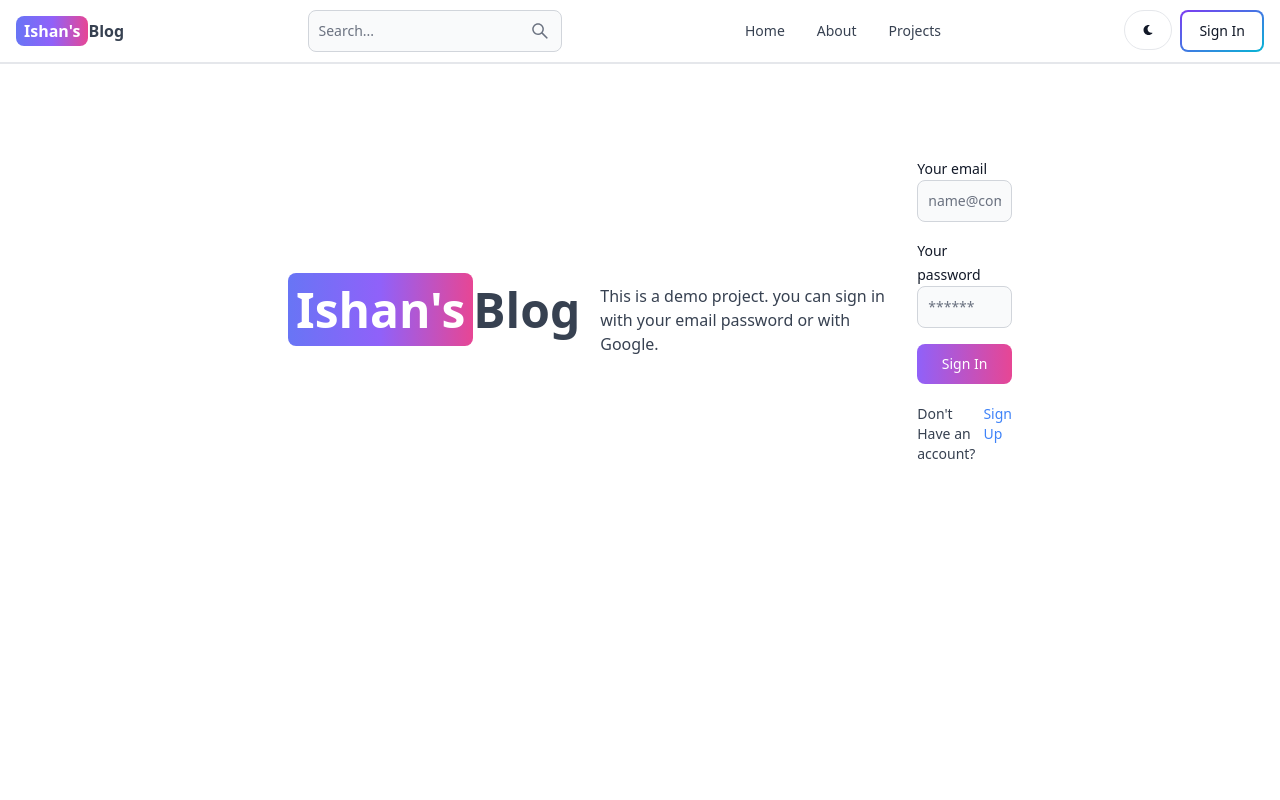
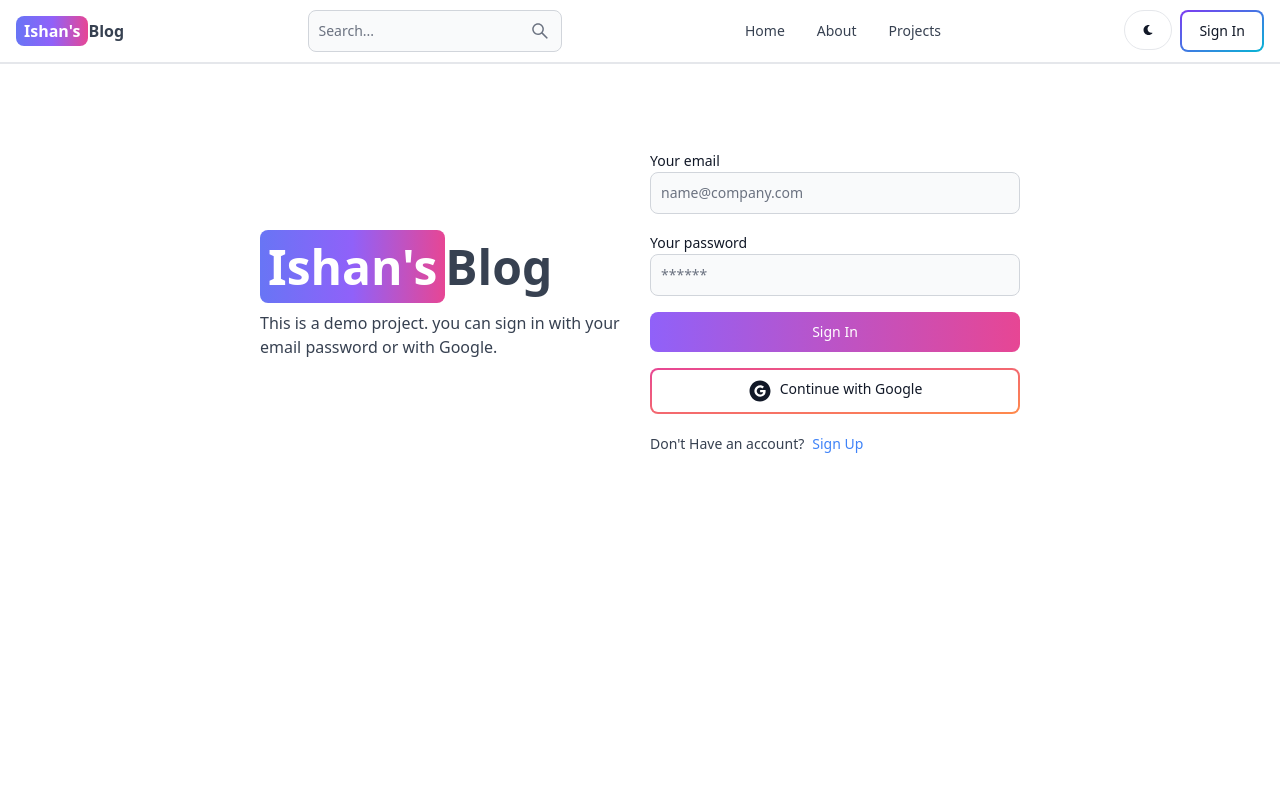
Before and after one commit to ILakshitha/Bloggeer-web-App, a React (Vite) app in the folder client/: page /sign-in in a window 1280 px wide. Shown: the top 800 px of the page. Built offline with nearby package versions, Linux system fonts and the light colour scheme; no server answers.

Commit message:
edit some UI Changers

```diff
--- a/client/src/pages/SignUp.jsx
+++ b/client/src/pages/SignUp.jsx
@@ -55,7 +55,7 @@ export default function SignUp() {
 
 
         {/*left*/}
-        <div className='flex-1'></div>
+        <div className='flex-1'>
         <Link to="/" className='font-bold dark:text-white text-5xl'>
 
           <span className="px-2 py-1 bg-gradient-to-r from-indigo-500 via-purple-500 to-pink-500 rounded-lg text-white">
@@ -68,7 +68,7 @@ export default function SignUp() {
          password or with Google.
 
         </p>
-
+        </div>
 
 
         {/*right*/}
--- a/client/src/pages/Signin.jsx
+++ b/client/src/pages/Signin.jsx
@@ -4,6 +4,7 @@ import { useState } from 'react';
 import { Link,useNavigate } from 'react-router-dom';
 import { useDispatch, useSelector} from 'react-redux';
 import { signInStart,signInSuccess,signInFailure } from '../redux/user/userSlice';
+import OAuth from '../component/OAuth';
 
 export default function SignIn() {
 
@@ -50,11 +51,11 @@ export default function SignIn() {
    };
   return (
     <div className='min-h-screen mt-20'>
-      <div className='flex p-3 max-w-3xl mx-auto flex-col md:flex-row md:items-center gap-5'>
+      <div className='flex p-1 max-w-3xl mx-auto flex-col md:flex-row md:items-center gap-5'>
 
 
         {/*left*/}
-        <div className='flex-1'></div>
+        <div className='flex-1'>
         <Link to="/" className='font-bold dark:text-white text-5xl'>
 
           <span className="px-2 py-1 bg-gradient-to-r from-indigo-500 via-purple-500 to-pink-500 rounded-lg text-white">
@@ -68,6 +69,7 @@ export default function SignIn() {
          or with Google.
 
         </p>
+        </div>
 
 
 
@@ -101,6 +103,8 @@ export default function SignIn() {
              }
 
              </Button>
+
+             <OAuth/>
           </form>
           <div className='flex gap-2 text-sm mt-5'>
             <span>
```
